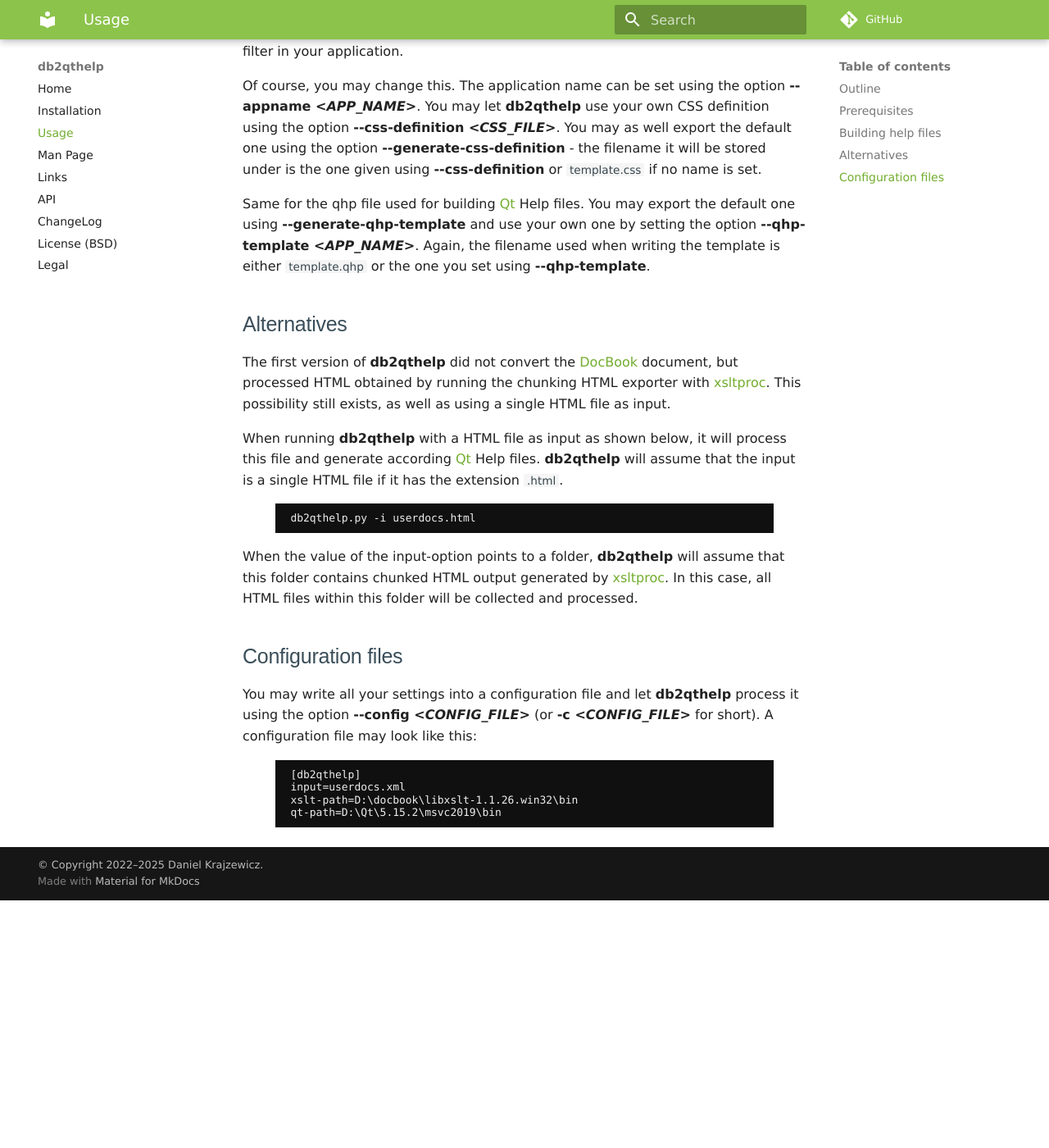
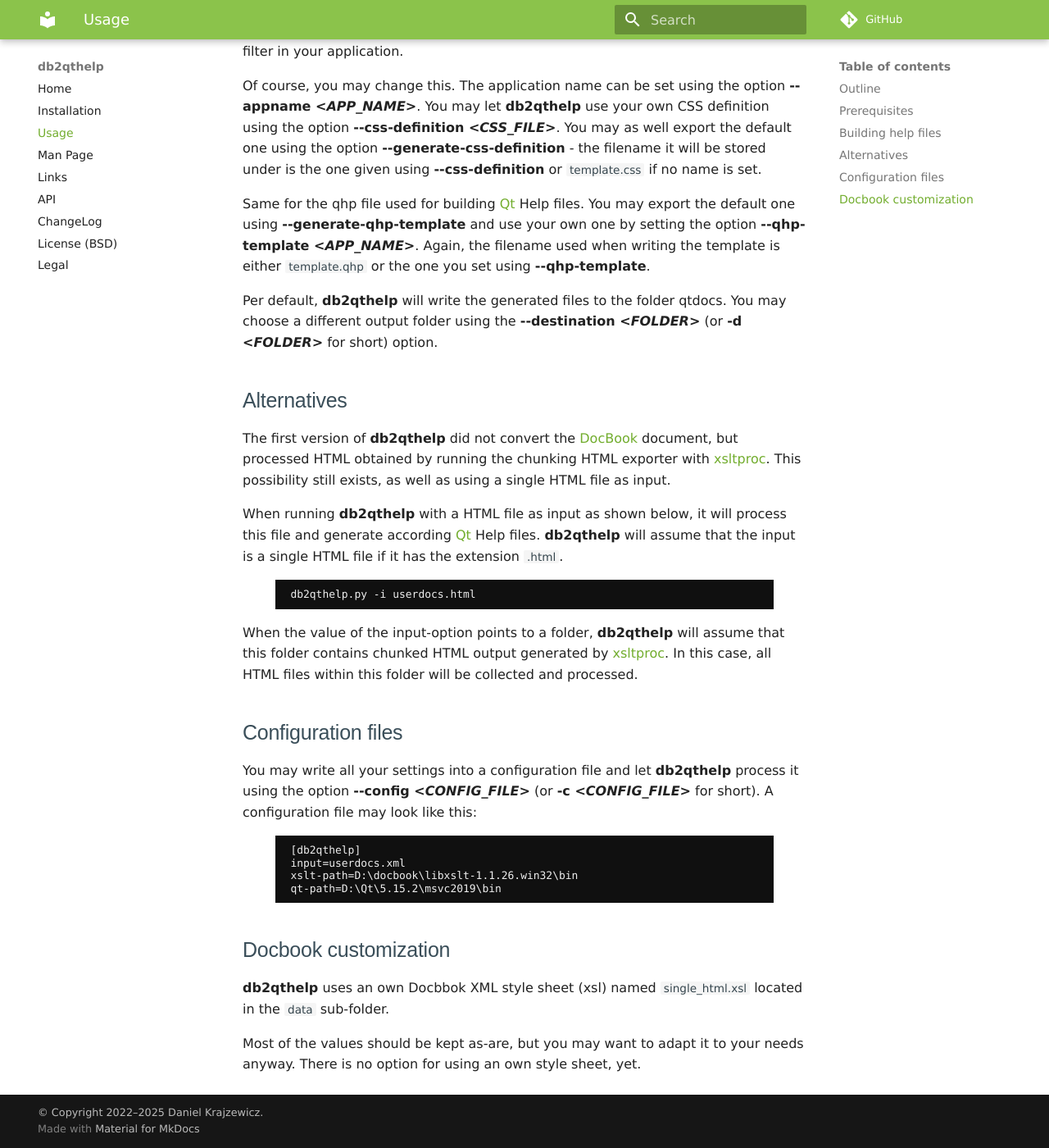
Before and after one commit to dkrajzew/db2qthelp, an MkDocs documentation site: the page built from docs/usage.md, in a window 1280 px wide and 1400 px high, scrolled down 1433 px. Shown: the whole window at 82% size. Built offline with MkDocs 1.6.1 and Material for MkDocs 9.7.7, drawn with Linux system fonts in a browser that asks for light colours; comment, search, counter and statistics services are not loaded; before the commit the page ends 2531 px from its top, so only the background shows below that.

Commit message:
adding information about the destination folder

````diff
--- a/docs/usage.md
+++ b/docs/usage.md
@@ -1,18 +1,18 @@
 # Usage
 
-__db2qthelp__ is implemented in [Python](https://www.python.org/). It is started on the command line.
+**db2qthelp** is implemented in [Python](https://www.python.org/). It is started on the command line.
 
 
 ## Outline
 
 [DocBook](https://docbook.org/) is an XML-based document format that focusses on structure and semantics. [DocBook](https://docbook.org/)'s book template is very appropriate for writing user documentation files. You may convert them into HTML files or PDFs using open (free) tools like [xsltproc](https://gitlab.gnome.org/GNOME/libxslt) and / [Apache FOP](https://xmlgraphics.apache.org/fop/).
 
-Now, when building Qt applications, what about reusing your user documentation for the applications' help pages? This is what __db2qthelp__ does.
+Now, when building Qt applications, what about reusing your user documentation for the applications' help pages? This is what **db2qthelp** does.
 
 
 ## Prerequisites
 
-__db2qthelp__ requires some prerequisites. In the most convenient use case, __db2qthelp__ calls  [xsltproc](https://gitlab.gnome.org/GNOME/libxslt) to convert your [DocBook](https://docbook.org/) book document into a set of HTML files, first. Then, it processes those files by embedding CSS styles and collects them for being listed in the resulting [Qt](https://www.qt.io/) Help. It then runs [Qt](https://www.qt.io/) Help processors for finally obtaining [Qt](https://www.qt.io/) Help pages. This is all done by just running:
+**db2qthelp** requires some prerequisites. In the most convenient use case, **db2qthelp** calls  [xsltproc](https://gitlab.gnome.org/GNOME/libxslt) to convert your [DocBook](https://docbook.org/) book document into a set of HTML files, first. Then, it processes those files by embedding CSS styles and collects them for being listed in the resulting [Qt](https://www.qt.io/) Help. It then runs [Qt](https://www.qt.io/) Help processors for finally obtaining [Qt](https://www.qt.io/) Help pages. This is all done by just running:
 
 ```console
 db2qthelp.py -i userdocs.xml
@@ -28,7 +28,7 @@
 
 Alternatively, you may pass the paths to **db2qthelp** using the options __--xslt-path _&lt;XSLT_PATH&gt;___ (__-X _&lt;XSLT_PATH&gt;___) and __--qt-path _&lt;QT_BINARIES_PATH&gt;___ (__-Q _&lt;QT_BINARIES_PATH&gt;___).
 
-In addition, __db2qthelp__ uses custom xsl (XML style sheets, or [Extensible Stylesheet Language](https://de.wikipedia.org/wiki/Extensible_Stylesheet_Language) files) for building documents. As such, you have to let the system know where your xsl are located by setting the ```XML_CATALOG_FILES``` variable used by [xsltproc](https://gitlab.gnome.org/GNOME/libxslt):
+In addition, **db2qthelp** uses custom xsl (XML style sheets, or [Extensible Stylesheet Language](https://de.wikipedia.org/wiki/Extensible_Stylesheet_Language) files) for building documents. As such, you have to let the system know where your xsl are located by setting the ```XML_CATALOG_FILES``` variable used by [xsltproc](https://gitlab.gnome.org/GNOME/libxslt):
 
 ```console
 set XML_CATALOG_FILES=D:\docbook\docbook-xsl-1.79.2\catalog.xml
@@ -43,26 +43,27 @@
 db2qthelp.py -i userdocs.xml
 ```
 
-__db2qthelp__ recognises that it's a [DocBook](https://docbook.org/) book by the extension - ```.xml```.
+**db2qthelp** recognises that it's a [DocBook](https://docbook.org/) book by the extension - ```.xml```.
 
-Using this call, __db2qthelp__ will write the intermediate files and the results into the folder ```qtdocs```. A built-in CSS definition will be used and the application's name within the [Qt](https://www.qt.io/) Help files will be set to ```na```. You will need this name when using the [Qt](https://www.qt.io/) Help filter in your application.
+Using this call, **db2qthelp** will write the intermediate files and the results into the folder ```qtdocs```. A built-in CSS definition will be used and the application's name within the [Qt](https://www.qt.io/) Help files will be set to ```na```. You will need this name when using the [Qt](https://www.qt.io/) Help filter in your application.
 
 Of course, you may change this. The application name can be set using the option __--appname _&lt;APP_NAME&gt;___. You may let **db2qthelp** use your own CSS definition using the option __--css-definition _&lt;CSS_FILE&gt;___. You may as well export the default one using the option **--generate-css-definition** - the filename it will be stored under is the one given using __--css-definition__ or ```template.css``` if no name is set.
 
 Same for the qhp file used for building [Qt](https://www.qt.io/) Help files. You may export the default one using **--generate-qhp-template** and use your own one by setting the option __--qhp-template _&lt;APP_NAME&gt;___. Again, the filename used when writing the template is either ```template.qhp``` or the one you set using __--qhp-template__.
 
+Per default, **db2qthelp** will write the generated files to the folder qtdocs. You may choose a different output folder using the __--destination _&lt;FOLDER&gt;___ (or __-d _&lt;FOLDER&gt;___ for short) option.
 
 ## Alternatives
 
-The first version of __db2qthelp__ did not convert the [DocBook](https://docbook.org/) document, but processed HTML obtained by running the chunking HTML exporter with [xsltproc](https://gitlab.gnome.org/GNOME/libxslt). This possibility still exists, as well as using a single HTML file as input.
+The first version of **db2qthelp** did not convert the [DocBook](https://docbook.org/) document, but processed HTML obtained by running the chunking HTML exporter with [xsltproc](https://gitlab.gnome.org/GNOME/libxslt). This possibility still exists, as well as using a single HTML file as input.
 
-When running __db2qthelp__ with a HTML file as input as shown below, it will process this file and generate according [Qt](https://www.qt.io/) Help files. __db2qthelp__ will assume that the input is a single HTML file if it has the extension  ```.html```.
+When running **db2qthelp** with a HTML file as input as shown below, it will process this file and generate according [Qt](https://www.qt.io/) Help files. **db2qthelp** will assume that the input is a single HTML file if it has the extension  ```.html```.
 
 ```console
 db2qthelp.py -i userdocs.html
 ```
 
-When the value of the input-option points to a folder, __db2qthelp__ will assume that this folder contains chunked HTML output generated by [xsltproc](https://gitlab.gnome.org/GNOME/libxslt). In this case, all HTML files within this folder will be collected and processed.
+When the value of the input-option points to a folder, **db2qthelp** will assume that this folder contains chunked HTML output generated by [xsltproc](https://gitlab.gnome.org/GNOME/libxslt). In this case, all HTML files within this folder will be collected and processed.
 
 
 ## Configuration files
@@ -75,3 +76,10 @@
 xslt-path=D:\docbook\libxslt-1.1.26.win32\bin
 qt-path=D:\Qt\5.15.2\msvc2019\bin
 ```
+
+
+## Docbook customization
+
+**db2qthelp** uses an own Docbbok XML style sheet (xsl) named ```single_html.xsl``` located in the ```data``` sub-folder.
+
+Most of the values should be kept as-are, but you may want to adapt it to your needs anyway. There is no option for using an own style sheet, yet.
````
Also changed, not shown: docs/cmd.md (+2 -0 lines).
